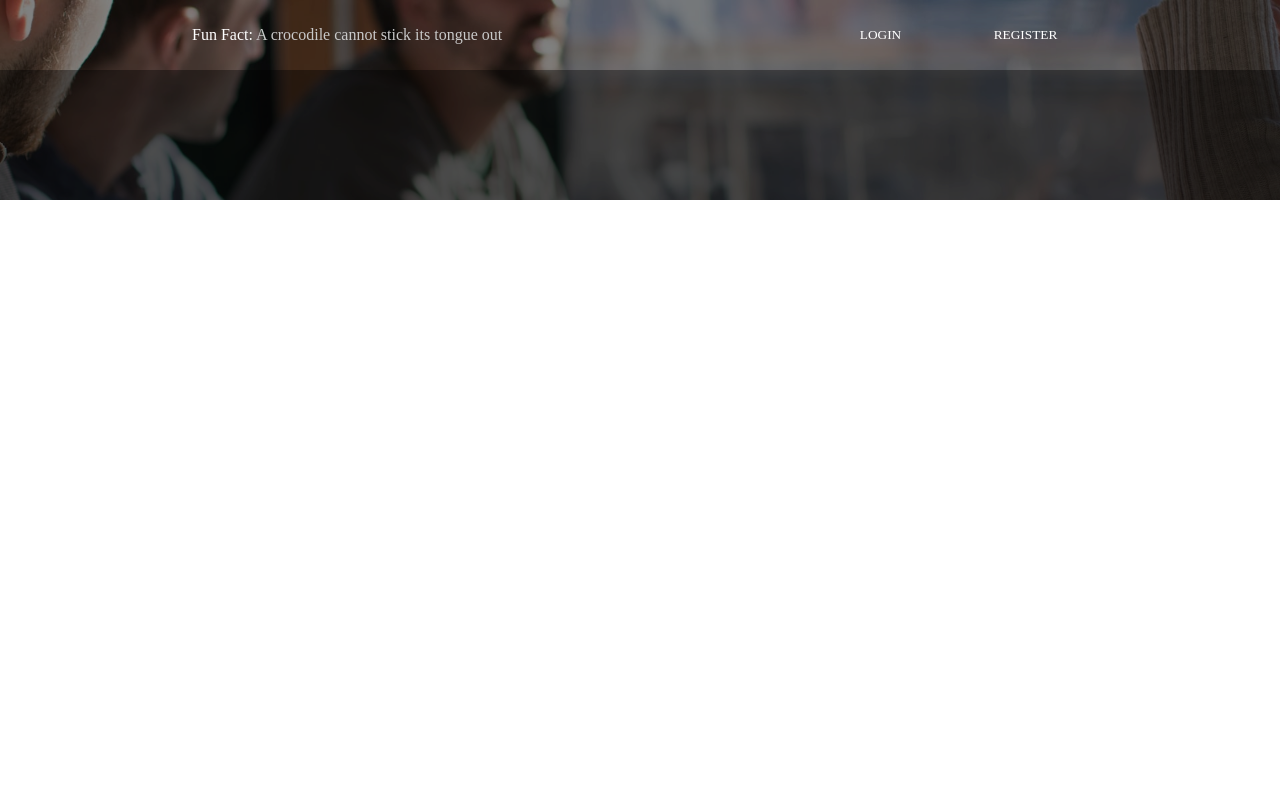
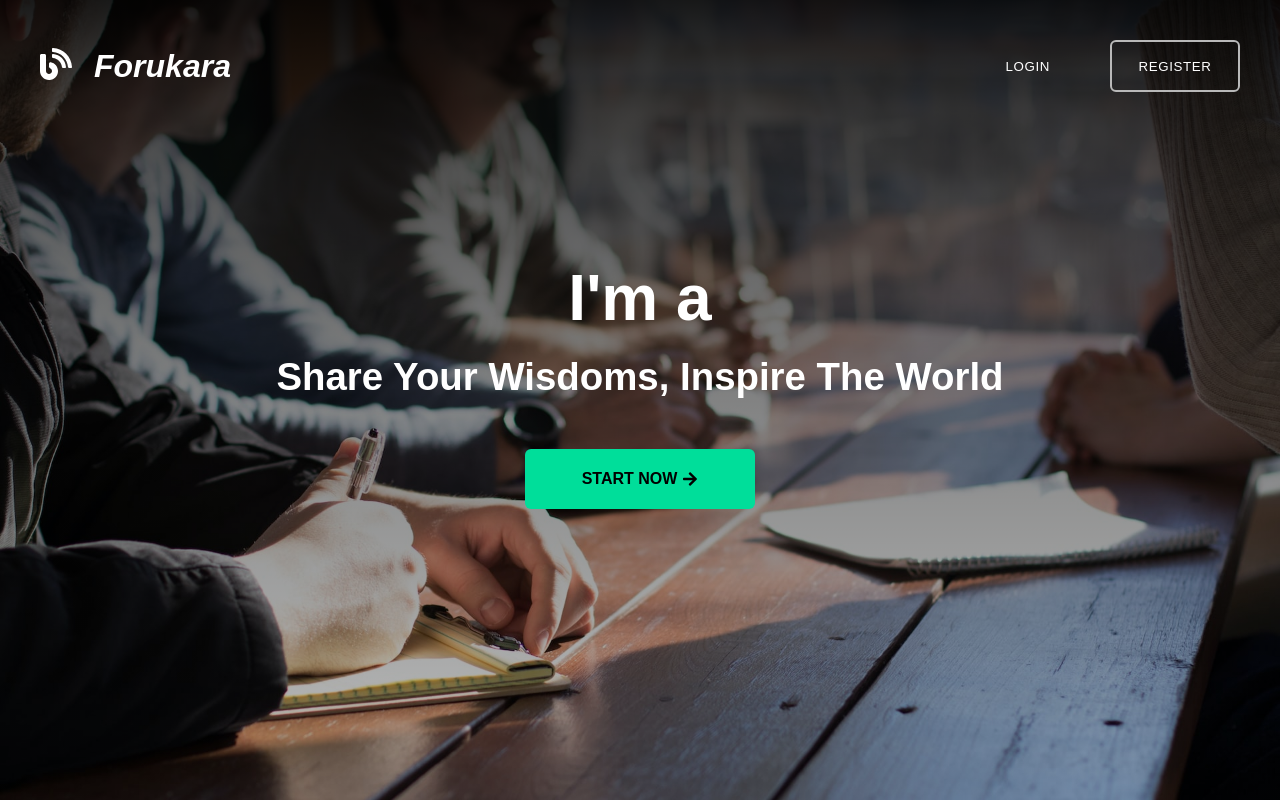
Before and after one commit to davidjpy/forukara, a React (Create React App) app in the folder frontend/: page / in a window 1280 px wide. Built offline with nearby package versions, Linux system fonts and the light colour scheme.

Commit message:
Add homepage feature

```diff
--- a/frontend/craco.config.js
+++ b/frontend/craco.config.js
@@ -5,7 +5,8 @@ module.exports = {
     alias: {
       '@app': path.resolve(__dirname, 'src/app'),
       '@common': path.resolve(__dirname, 'src/common'),
-      '@media': path.resolve(__dirname, 'src/media')
+      '@media': path.resolve(__dirname, 'src/media'),
+      '@pages': path.resolve(__dirname, 'src/pages')
     },
   },
 };
--- a/frontend/package.json
+++ b/frontend/package.json
@@ -10,6 +10,7 @@
     "@testing-library/user-event": "^14.4.3",
     "react": "^18.2.0",
     "react-dom": "^18.2.0",
+    "react-icons": "^4.6.0",
     "react-redux": "^8.0.4",
     "react-router-dom": "^6.4.2",
     "react-scripts": "5.0.1",
--- a/frontend/src/App.tsx
+++ b/frontend/src/App.tsx
@@ -2,12 +2,14 @@ import { Suspense, lazy } from 'react';
 import { Routes, Route } from 'react-router-dom';
 
 const Layout = lazy(() => import('@common/layout/Layout'));
+const HomePage = lazy(() => import('@pages/HomePage'))
 
 function App() {
     return (
         <Suspense fallback={<div>Loading</div>}>
             <Routes>
                 <Route path='/' element={<Layout />}>
+                    <Route index element={<HomePage />} />
                 </Route>
             </Routes>
         </Suspense>
--- a/frontend/src/common/layout/Nav.css
+++ b/frontend/src/common/layout/Nav.css
@@ -1,58 +1,68 @@
 .nav {
-    width: 100%;
-    height: 200px;
-    position: relative;
+    width: 1200px;
+    position: absolute;
+    z-index: 1000;
+    left: 50%;
+    top: 5%;
+    transform: translate(-50%, 0);
 }
 
-.nav__image {
-    position: absolute;
-    background-image: url('@media/images/nav_background.jpg');
-    background-size: cover;
-    background-repeat: no-repeat;
-    filter: brightness(0.5);
-    height: 100%;
-    width: 100%;
-    z-index: -1;
+.nav__bar {
+    display: flex;
+    align-items: center;
+    height: 20%;
 }
 
-.nav__header {
+.nav__logo-wrapper {
     display: flex;
-    padding: 0 15%;
-    align-items: center;
-    gap: 6px;
-    height: 35%;
-}
-
-.nav__body {
+    align-items: top;
+    font-size: 2rem;
     color: white;
-    font-size: 1rem;
-}
-
-.nav__body--gray {
-    color: rgb(201, 201, 201);
+    font-weight: bolder;
+    font-style: italic;
+    flex: 1;
+    gap: 22px;
 }
 
 .nav__button-wrapper {
     display: flex;
     align-items: center;
-    gap: 20px;
+    gap: 60px;
 }
 
 .nav__button {
+    cursor: pointer;
+    height: 52px;
+    width: 130px;
+    color: white;
+    user-select: none;
+}
+
+.nav__button--text {
+    height: auto;
+    width: auto;
+    letter-spacing: 0.6px;
+    text-transform: uppercase;
+    background-color: transparent;
+    border: none;
+}
+
+.nav__button--text:hover {
+    text-decoration: underline;
+}
+
+.nav__button--slide {
     position: relative;
     overflow: hidden;
-    font-family: 'Times New Roman', Times, serif;
     background-color: transparent;
-    color: white;
     text-transform: uppercase;
     border: none;
-    cursor: pointer;
-    height: 40px;
-    width: 125px;
+    letter-spacing: 0.6px;
     border-radius: 6px;
+    border: 2px solid rgb(185, 185, 185);
 }
 
-.nav__button--register::after {
+.nav__button--slide::after {
     content: "Register";
     position: absolute;
     width: 100%;
@@ -62,8 +72,8 @@
     transition: all 400ms cubic-bezier(0.680, -0.550, 0.265, 1.550);
 }
 
-.nav__button--register::before {
-    content: "Join Us →";
+.nav__button--slide::before {
+    content: "Join Us";
     height: 100%;
     width: 100%;
     position: absolute;
@@ -72,47 +82,18 @@
     transition: all 500ms cubic-bezier(0.680, -0.550, 0.265, 1.550);
 }
 
-.nav__button--login::after {
-    content: "Login";
-    position: absolute;
-    width: 100%;
-    height: 100%;
-    left: 0;
-    text-align: center;
-    transition: all 400ms cubic-bezier(0.680, -0.550, 0.265, 1.550);
+.nav__button--slide:hover {
+    background: rgba(0, 0, 0, 0.4);
+    border: 2px solid white;
 }
 
-.nav__button--login::before {
-    content: "Welcome →";
-    height: 100%;
-    width: 100%;
-    position: absolute;
-    left: -100%;
-    opacity: 0;
-    transition: all 500ms cubic-bezier(0.680, -0.550, 0.265, 1.550);
-}
-
-.nav__button--register:hover,
-.nav__button--login:hover {
-    background: rgba(0, 0, 0, 0.3);
-    border: 1px solid white;
-}
-
-.nav__button--register:hover::before,
-.nav__button--login:hover:hover::before {
+.nav__button--slide:hover::before {
     left: 0;
     opacity: 1;
     color: #fff;
 }
 
-.nav__button--register:hover::after,
-.nav__button--login:hover:hover::after {
+.nav__button--slide:hover::after {
     left: 100%;
     opacity: 0;
 }
-
-.nav__tabs {
-    height: 65%;
-    padding: 0 15%;
-    background-color: rgba(0, 0, 0, 0.4);
-}
--- a/frontend/src/common/layout/Nav.tsx
+++ b/frontend/src/common/layout/Nav.tsx
@@ -1,15 +1,17 @@
+import { FaBlog } from 'react-icons/fa';
+
 const Nav = () => {
     return (
         <header className='nav'>
-            <div className='nav__image'></div>
-            <div className='nav__header'>
-                <p className='nav__body' style={{ flex: 1 }}>Fun Fact: <span className='nav__body nav__body--gray'>A crocodile cannot stick its tongue out</span></p>
+            <div className='nav__bar'>
+                <div className='nav__logo-wrapper'>
+                    <FaBlog />
+                    <p>Forukara</p>
+                </div>
                 <div className='nav__button-wrapper'>
-                    <button className='nav__button nav__button--login'>&nbsp;</button>
-                    <button className='nav__button nav__button--register'>&nbsp;</button>
+                    <button className='nav__button nav__button--text'>Login</button>
+                    <button className='nav__button nav__button--slide'>&nbsp;</button>
                 </div>
-            </div>
-            <div className='nav__tabs'>
             </div>
         </header>
     );
--- a/frontend/src/index.css
+++ b/frontend/src/index.css
@@ -2,5 +2,5 @@
     padding: 0;
     margin: 0;
     box-sizing: border-box;
-    font-family: 'Times New Roman', Times, serif;
+    font-family: sans-serif, Arial, Helvetica;
 }
--- /dev/null
+++ b/frontend/src/pages/HomePage.css
@@ -0,0 +1,60 @@
+.homepage {
+    width: 100%;
+    height: 100vh;
+    max-height: 100%;
+    position: relative;
+    background: linear-gradient(rgba(0, 0, 0, 0.9), 35%, rgba(0, 0, 0, 0.25));
+    display: flex;
+    justify-content: center;
+    align-items: center;
+}
+
+.homepage__image {
+    position: absolute;
+    background-image: url('@media/images/nav_background.jpg');
+    background-size: cover;
+    background-repeat: no-repeat;
+    height: 100%;
+    width: 100%;
+    z-index: -1;
+}
+
+/* .homepage__body {
+    color: #00DE9A;
+    font-size: 1rem;
+} */
+
+.homepage__slogan {
+    text-align: center;
+}
+
+.homepage__header {
+    font-size: 2.4rem;
+    font-weight: bolder;
+    color: white;
+    margin: 20px;
+}
+
+.homepage__header--large {
+    font-size: 4rem;
+}
+
+.homepage__button {
+    display: flex;
+    align-items: center;
+    justify-content: center;
+    width: 230px;
+    height: 60px;
+    background-color: #00DE9A;
+    color: black;
+    border: none;
+    font-size: 1rem;
+    font-weight: bolder;
+    border-radius: 6px;
+    text-transform: uppercase;
+    margin: 50px auto;
+}
+
+.homepage__icon {
+    margin-left: 5px;
+}
--- /dev/null
+++ b/frontend/src/pages/HomePage.tsx
@@ -0,0 +1,21 @@
+import { FaArrowRight } from 'react-icons/fa';
+
+import '@pages/HomePage.css';
+
+const HomePage = () => {
+    return (
+        <div className='homepage'>
+            <div className='homepage__image'></div>
+            <div className='homepage__slogan'>
+                <p className='homepage__header homepage__header--large'>I'm a</p>
+                <p className='homepage__header'>Share Your Wisdoms, Inspire The World</p>
+                <button className='homepage__button'>
+                    Start Now
+                    <FaArrowRight className='homepage__icon' />
+                </button>
+            </div>
+        </div>
+    );
+}
+
+export default HomePage;
--- a/frontend/tsconfig.paths.json
+++ b/frontend/tsconfig.paths.json
@@ -10,6 +10,9 @@
             ],
             "@media/*": [
                 "media/*"
+            ],
+            "@pages/*": [
+                "pages/*"
             ]
         }
     }
```
Also changed, not shown: 1 other file (tests, documents, lock files or other folders).
